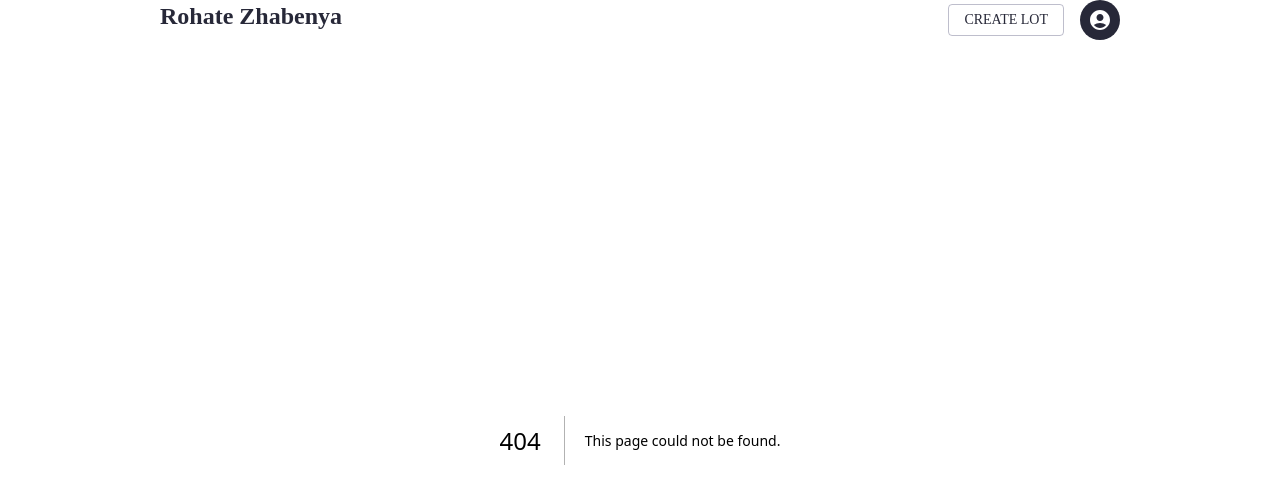
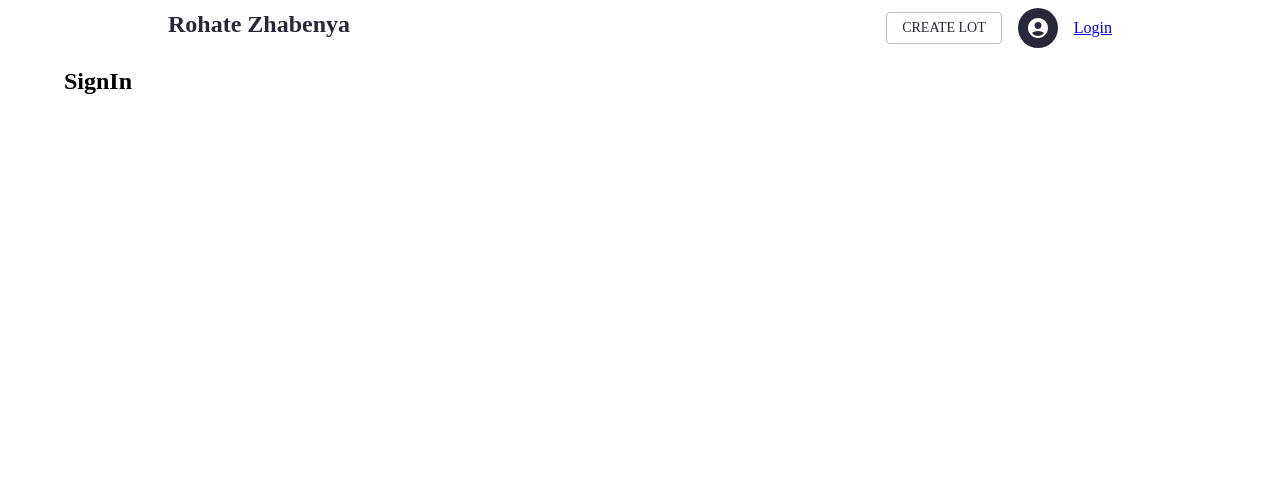
Before and after one commit to proxrustes/hackathon-front, a Next.js app: page /signin in a window 1280 px wide. Before the commit this address had no page. Shown: the top 504 px of the page. Built offline with nearby package versions, Linux system fonts and the light colour scheme; no server answers.

Commit message:
auth, signin btn

```diff
--- /dev/null
+++ b/app/api/auth/[...nextauth]/route.ts
@@ -0,0 +1,6 @@
+import NextAuth from "next-auth";
+import { authConfig } from "@/configs/auth";
+
+const handler = NextAuth(authConfig);
+
+export { handler as GET, handler as POST };
--- a/app/layout.tsx
+++ b/app/layout.tsx
@@ -1,4 +1,5 @@
 import { Header } from "@/components/Header";
+import { Providers } from "@/components/Providers";
 import { lightTheme } from "@/styles/theme";
 import { Container } from "@mui/material";
 import { ThemeProvider } from "@mui/material/styles";
@@ -17,10 +18,11 @@ export default function RootLayout({
   return (
     <ThemeProvider theme={lightTheme}>
       <>
-        <Header />
-        {children}
+        <Providers>
+          <Header />
+          {children}
+        </Providers>
       </>
     </ThemeProvider>
-
   );
 }
--- /dev/null
+++ b/app/signin/page.tsx
@@ -0,0 +1,9 @@
+import { Container } from "@mui/material";
+
+export default async function Singin() {
+  return (
+    <Container>
+      <h2>SignIn</h2>
+    </Container>
+  );
+}
--- a/components/Header.tsx
+++ b/components/Header.tsx
@@ -1,13 +1,46 @@
+"use client";
+
 import { Button, IconButton, Stack, Typography } from "@mui/material";
-import AccountCircleIcon from '@mui/icons-material/AccountCircle';
+import AccountCircleIcon from "@mui/icons-material/AccountCircle";
+import { useSession, signOut } from "next-auth/react";
+import Link from "next/link";
+
 export function Header() {
-    return (
-        <Stack direction="row" justifyContent="space-between" sx={{mx: 20}}>
-            <Typography variant="h5" sx={{ fontWeight: 600, color: "text.primary" }}>Rohate Zhabenya</Typography>
-            <Stack direction="row" gap={2} alignItems="center">
-                <Button variant="outlined" href="/create-lot" sx={{ color: "text.primary", height: "32px" }}>create lot</Button>
-                <IconButton sx={{backgroundColor:"text.primary", color:"white"}} href="/create-lot"><AccountCircleIcon/></IconButton>
-            </Stack>
+  const { data: session } = useSession();
+
+  return (
+    <>
+      <Stack direction="row" justifyContent="space-between" sx={{ mx: 20 }}>
+        <Typography
+          variant="h5"
+          sx={{ fontWeight: 600, color: "text.primary" }}
+        >
+          Rohate Zhabenya
+        </Typography>
+        <Stack direction="row" gap={2} alignItems="center">
+          <Button
+            variant="outlined"
+            href="/create-lot"
+            sx={{ color: "text.primary", height: "32px" }}
+          >
+            create lot
+          </Button>
+          <IconButton
+            sx={{ backgroundColor: "text.primary", color: "white" }}
+            href="/create-lot"
+          >
+            <AccountCircleIcon />
+          </IconButton>
+          {session && <Link href="/profile">Profile</Link>}
+          {session ? (
+            <Link href="#" onClick={() => signOut({ callbackUrl: "/" })}>
+              Sign Out
+            </Link>
+          ) : (
+            <Link href="api/auth/signin">Login</Link>
+          )}
         </Stack>
-    )
+      </Stack>
+    </>
+  );
 }
--- /dev/null
+++ b/components/Providers.tsx
@@ -0,0 +1,7 @@
+"use client";
+
+import { SessionProvider } from "next-auth/react";
+
+export const Providers = ({ children }: { children: React.ReactNode }) => {
+  return <SessionProvider>{children}</SessionProvider>;
+};
--- /dev/null
+++ b/middleware.ts
@@ -0,0 +1,3 @@
+export { default } from "next-auth/middleware";
+
+export const config = { matcher: ["/profile", "/protected/:path*"] };
--- a/package.json
+++ b/package.json
@@ -14,6 +14,7 @@
     "@mui/icons-material": "^5.15.8",
     "@mui/material": "^5.15.7",
     "next": "14.1.0",
+    "next-auth": "^4.24.5",
     "react": "^18",
     "react-dom": "^18"
   },
```
Also changed, not shown: app/login/page.tsx (deleted, +0 -8 lines), app/page.tsx (+35 -15 lines), app/profile-page/page.tsx (+10 -4 lines), components/GoogleButton.tsx (added, +15 -0 lines), configs/auth.ts (added, +14 -0 lines), 1 other file (tests, documents, lock files or other folders).
